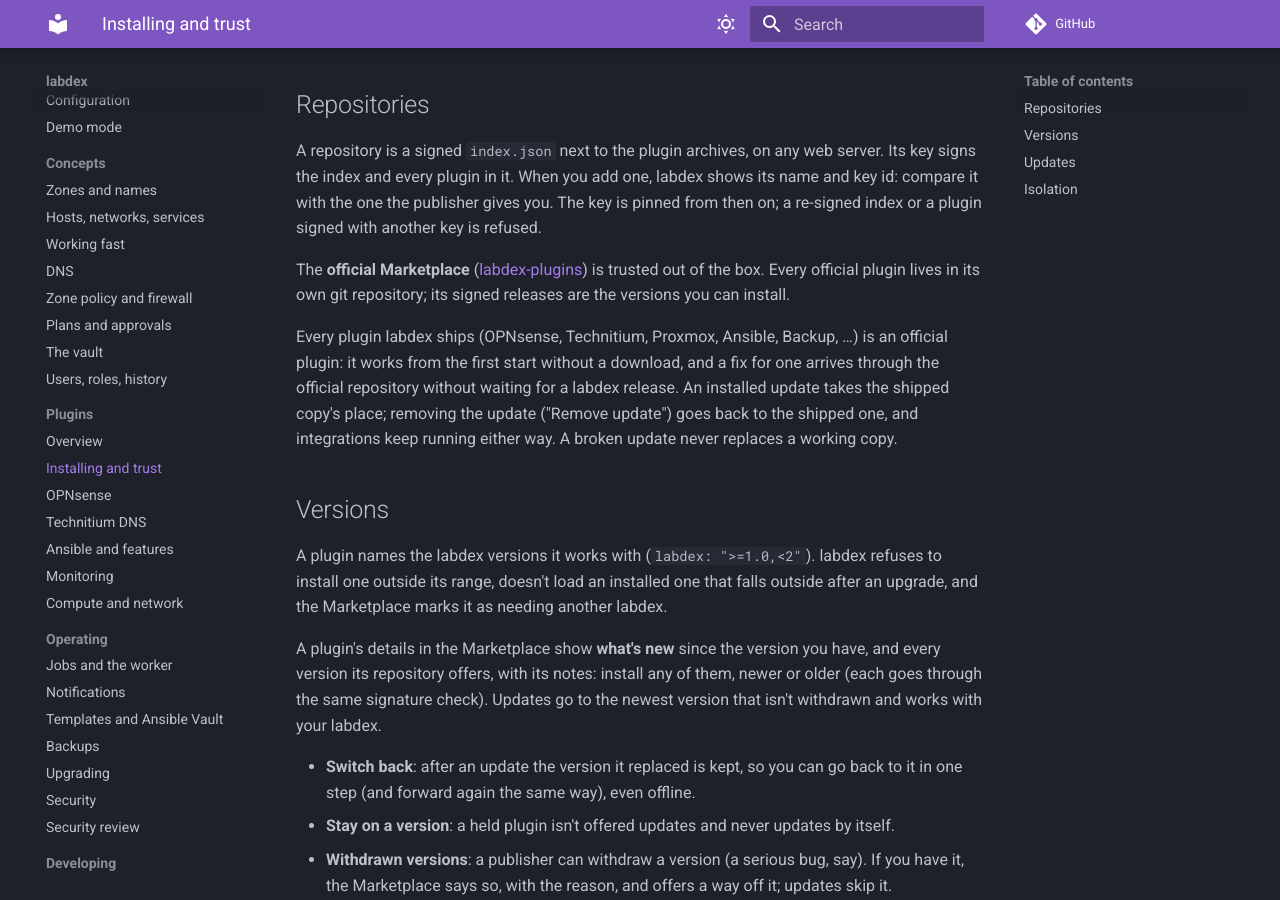
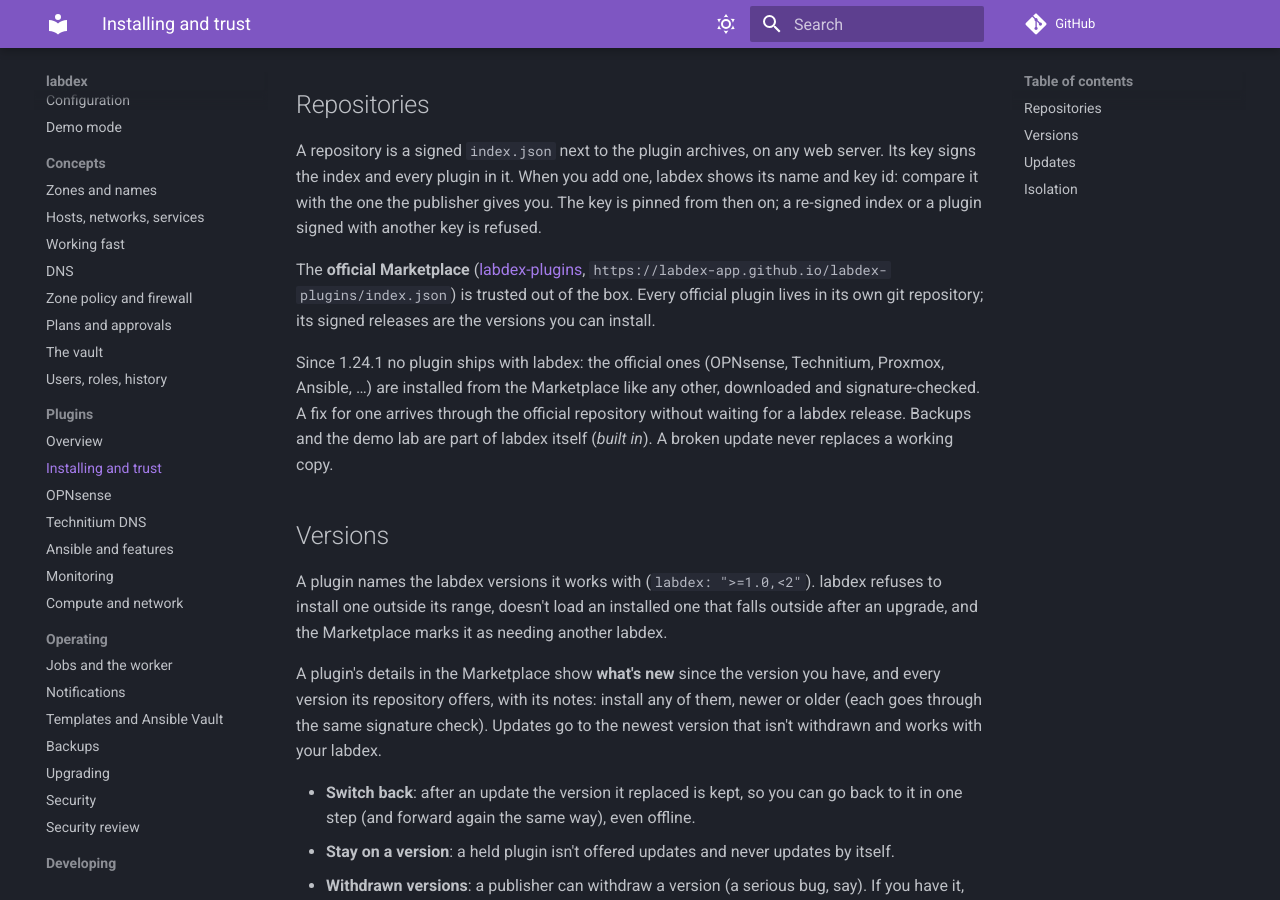
Before and after one commit to labdex-app/labdex, an MkDocs documentation site: the page built from docs/plugins/installing.md, in a window 1280 px wide and 900 px high, scrolled down 1014 px. Built offline with MkDocs 1.6.1 and Material for MkDocs 9.7.7, drawn with Linux system fonts in a browser that asks for light colours; comment, search, counter and statistics services are not loaded; the version menu is left out.

Commit message:
Docs: catch up with 1.24.1 (plugins from the Marketplace only)
- Fresh Plugins and Marketplace screenshots: no more "ships with labdex",
  Backup is built in; the Plugins screenshot is now shown on the plugins page.
- Installing plugins: the official Marketplace's new address; nothing ships with
  labdex any more.
- README: official plugins come from the Marketplace, labdex-app clone and demo
  image, the secret-keeper role, what CI, Lint and Docs actually do now.
- The release's source archive no longer has the plugins (releasing.md,
  release.yml's comment); release.yml drops two unused variables.

Co-Authored-By: Claude Opus 5.5 <noreply@anthropic.com>
Claude-Session: https://claude.ai/code/session_01Mn3pyqFM6k1RYEGM3so7q6

```diff
--- a/docs/plugins/installing.md
+++ b/docs/plugins/installing.md
@@ -22,16 +22,16 @@ Its key signs the index and every plugin in it. When you add one, labdex shows i
 name and key id: compare it with the one the publisher gives you. The key is pinned
 from then on; a re-signed index or a plugin signed with another key is refused.
 
-The **official Marketplace** ([labdex-plugins](https://github.com/reykimedev/labdex-plugins))
+The **official Marketplace** ([labdex-plugins](https://github.com/labdex-app/labdex-plugins),
+`https://labdex-app.github.io/labdex-plugins/index.json`)
 is trusted out of the box. Every official plugin lives in its own git repository; its signed
 releases are the versions you can install.
 
-Every plugin labdex ships (OPNsense, Technitium, Proxmox, Ansible, Backup, …) is an
-official plugin: it works from the first start without a download, and a fix for one
-arrives through the official repository without waiting for a labdex release. An
-installed update takes the shipped copy's place; removing the update ("Remove update")
-goes back to the shipped one, and integrations keep running either way. A broken update
-never replaces a working copy.
+Since 1.24.1 no plugin ships with labdex: the official ones (OPNsense, Technitium,
+Proxmox, Ansible, …) are installed from the Marketplace like any other, downloaded and
+signature-checked. A fix for one arrives through the official repository without waiting
+for a labdex release. Backups and the demo lab are part of labdex itself (*built in*).
+A broken update never replaces a working copy.
 
 ## Versions
 
```
Also changed, not shown: CONTRIBUTING.md (+1 -1 lines), README.md (+12 -10 lines), docs/develop/releasing.md (+1 -1 lines), docs/plugins/index.md (+2 -0 lines), docs/screenshots/marketplace.png, docs/screenshots/plugins.png, 1 other file.
